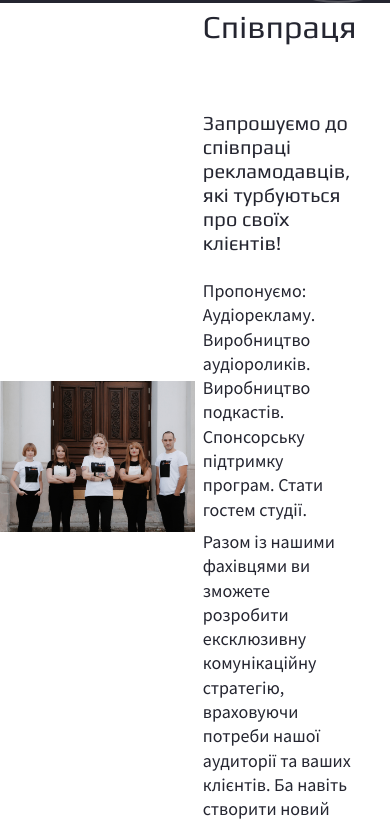
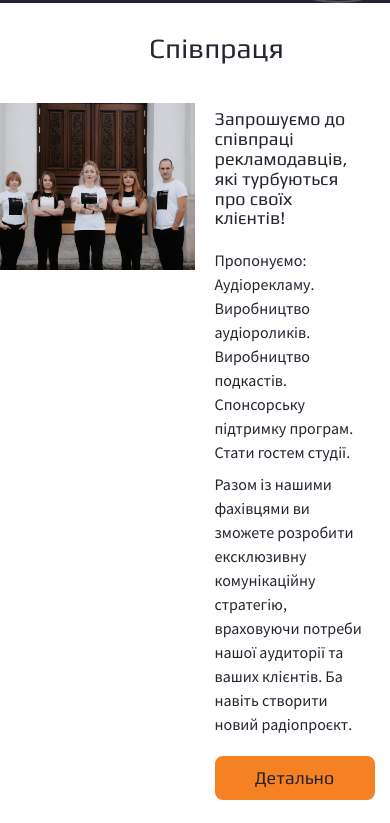
Before and after one commit to olhafastiuk/Radio-CID-FM, a website: page app/index.pug in a window 390 px wide. Shown: the part 1481-2304 px from the top of the page. Drawn offline with nearby package versions, Linux system fonts and the light colour scheme; files that its build step writes are made by us from their sources.

Commit message:
Add section4 home page tablet style

```diff
--- a/app/scss/_media.scss
+++ b/app/scss/_media.scss
@@ -156,6 +156,44 @@
         }
     }
 
+    .cooperation{
+        align-items: start;
+        padding-top: 100px;
+        padding-bottom: 0;
+        &__title{
+            font-size: 28px;
+            line-height: 130%;
+            margin-top: 52px;
+            position: relative;
+            left: -20vw;
+            margin-bottom: 0;
+            padding-bottom: -70px;
+            top: -35px;
+        }
+        &__block{
+            top: -90px;
+            left: -10vw;
+        }
+        &__text{
+            font-size: 16px;
+            line-height: 150%;
+        }
+        &__text1{
+            font-size: 18px;
+            line-height: 110%;
+            margin-bottom: 12px;
+        }
+        &__btn{
+            margin-top: 20px;
+            width: 160px;
+        }
+        &__img{
+            left: -15vw;
+            width: 55vw;
+        }
+
+    }
+
 
 }
 
```
Also changed, not shown: app/css/main.css.
